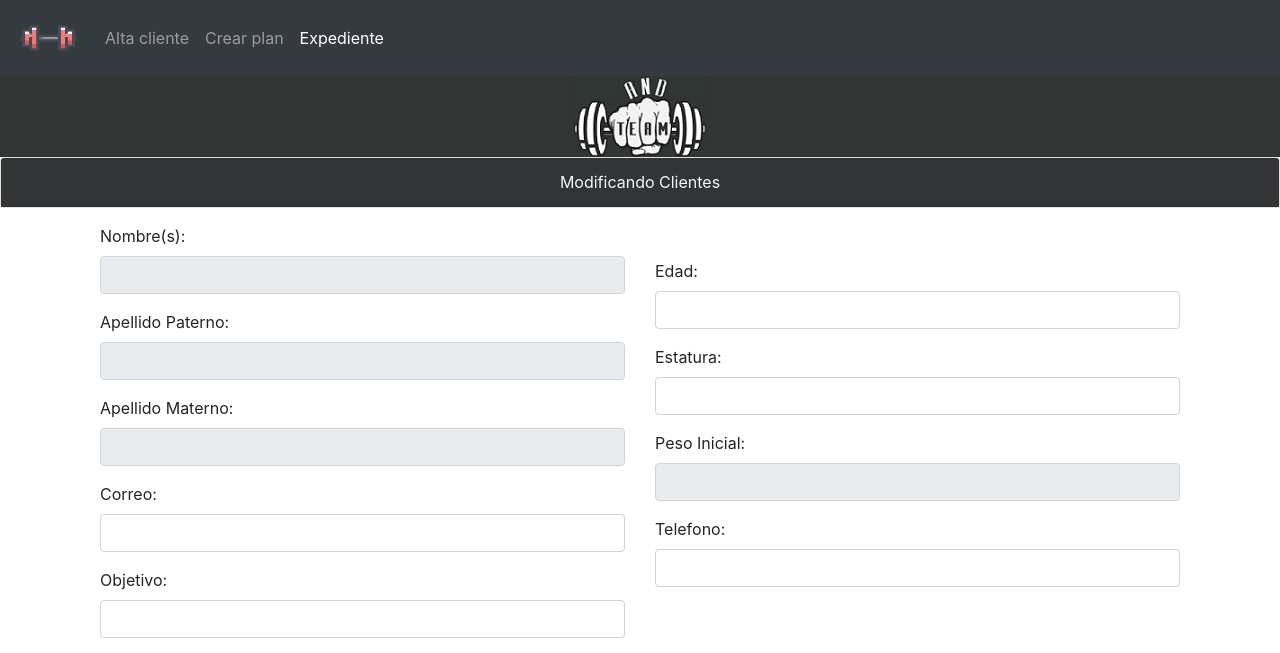
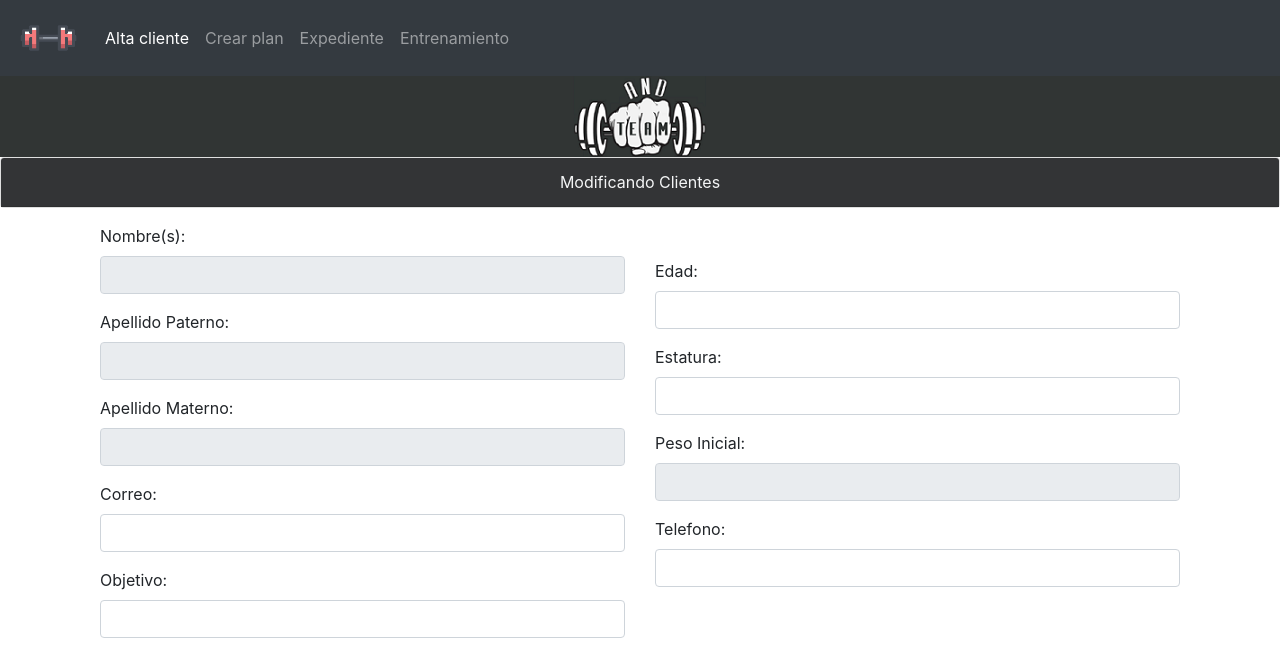
Before and after one commit to DavidEchartea/AndTeamProyecto, a PHP site: page /clientes/updClientes.php?idPaciente=1 in a window 1280 px wide. Shown: the top 653 px of the page. Run offline with PHP 8.4, Linux system fonts and the light colour scheme; the visitor is signed in with stand-in values (Sample User, id 1); data that the repository does not hold is empty; some libraries are stand-ins or nearby versions.

Commit message:
cambios a menus

```diff
--- a/clientes/updClientes.php
+++ b/clientes/updClientes.php
@@ -94,9 +94,10 @@ session_start();
 
   <div class='collapse navbar-collapse' id='navbarNavAltMarkup'>
       <div class='navbar-nav'>
-        <a class='nav-item nav-link' href='./altacliente.php'>Alta cliente</a>
-        <a class='nav-item nav-link' href='#'>Crear plan</a>
-        <a class='nav-item nav-link active' href='#''>Expediente</a>
+        <a class='nav-item nav-link active' href='../clientes/altacliente.php'>Alta cliente</a>
+        <a class='nav-item nav-link' href='../crearplan.php'>Crear plan</a>
+        <a class='nav-item nav-link' href='../expediente/expediente.php'>Expediente</a>
+        <a class='nav-item nav-link' href='../entrenamiento/altaentrenamiento.php'>Entrenamiento</a>
       </div>
   </div>
   </nav>
--- a/entrenamiento/altaentrenamiento.php
+++ b/entrenamiento/altaentrenamiento.php
@@ -60,7 +60,7 @@
       	<a class="nav-item nav-link" href="../clientes/altacliente.php">Alta cliente</a>
       	<a class="nav-item nav-link" href="../crearplan.php">Crear plan</a>
       	<a class="nav-item nav-link" href="../expediente/expediente.php">Expediente</a>
-        <a class="nav-item nav-link" href="../entrenamiento/altaentrenamiento.php">Entrenamiento</a>
+        <a class="nav-item nav-link active" href="../entrenamiento/altaentrenamiento.php">Entrenamiento</a>
     	</div>
  	</div>
 	</nav>
--- a/expediente/expediente.php
+++ b/expediente/expediente.php
@@ -54,7 +54,7 @@
     	<div class="navbar-nav">
       	<a class="nav-item nav-link" href="../clientes/altacliente.php">Alta cliente</a>
       	<a class="nav-item nav-link" href="../crearplan.php">Crear plan</a>
-      	<a class="nav-item nav-link" href="../expediente/expediente.php">Expediente</a>
+      	<a class="nav-item nav-link active" href="../expediente/expediente.php">Expediente</a>
         <a class="nav-item nav-link" href="../entrenamiento/altaentrenamiento.php">Entrenamiento</a>
     	</div>
  	</div>
```
Also changed, not shown: img/2.jpg, img/ANDWALL - copia.png (deleted).
